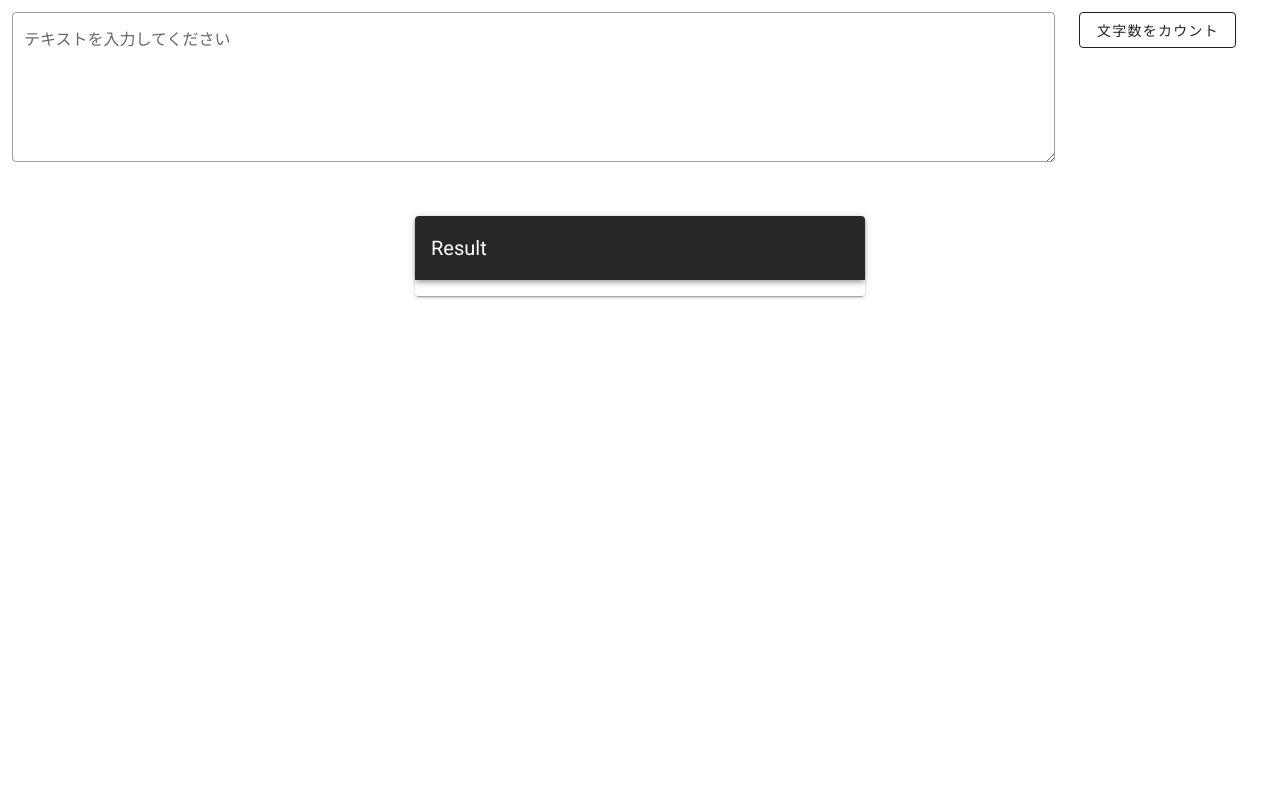
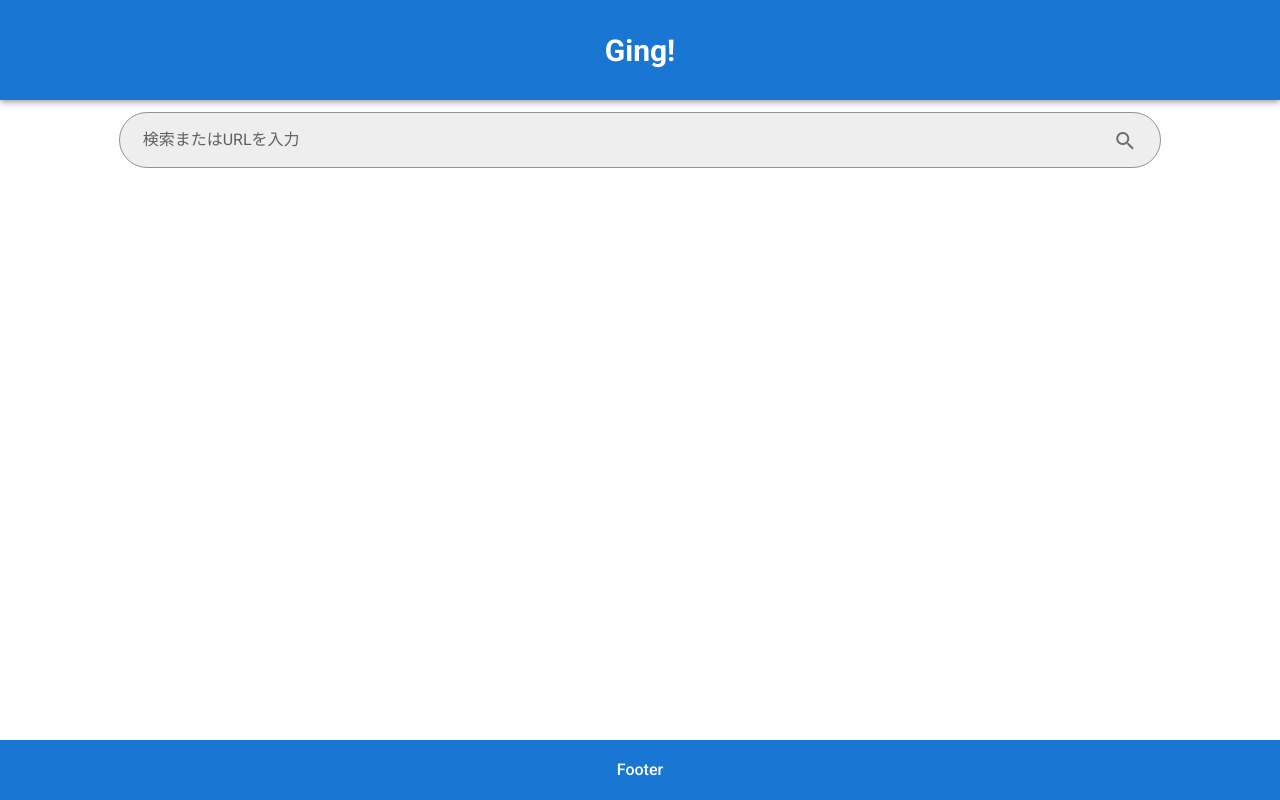
Before and after one commit to peartrees/Web_Search_App, a Vue app in the folder frontend/: page / in a window 1280 px wide. Built offline with nearby package versions, Linux system fonts and the light colour scheme.

Commit message:
front modified

```diff
--- a/frontend/package.json
+++ b/frontend/package.json
@@ -9,6 +9,7 @@
   },
   "dependencies": {
     "core-js": "^3.6.5",
+    "googleapis": "^89.0.0",
     "vue": "^2.6.11",
     "vue-router": "^3.2.0",
     "vuetify": "^2.4.0",
--- a/frontend/src/App.vue
+++ b/frontend/src/App.vue
@@ -1,52 +1,34 @@
 <template>
   <v-app>
+    <v-app-bar color="primary" dark absolute app height="100">
+      <v-toolbar-title class="flex text-center" ><h2>Ging!</h2></v-toolbar-title>
+      <!-- <v-btn outlined>Button</v-btn> -->
+    </v-app-bar>
+    <v-footer color="primary" dark absolute app>
+      <v-col class="font-weight-medium text-center" cols=12>Footer</v-col>
+    </v-footer>
+    <v-main>
       <v-container fluid>
           <v-row align="start" justify="center">
           <v-col cols="10">
-          <v-textarea
+          <v-text-field
             outlined
+            rounded=True
+            append-icon="mdi-magnify"
+            background-color="grey lighten-3"
+            v-model="InputText"
+            @click:append="SendData"
+            label="検索またはURLを入力"
             name="input-7-4"
-          label="テキストを入力してください"
-          v-model="InputText"
-        ></v-textarea>
-        </v-col>
-        <v-col cols="2">
-          <v-btn outlined @click="SendData"> 文字数をカウント </v-btn>
-        </v-col>
-      </v-row>
-
-      <v-row align="start" justify="center">
-        <v-col cols="6">
-        <v-card
-          max-width="450"
-          class="mx-auto"
-        >
-          <v-toolbar
-            dark
-          >
-            <v-toolbar-title>Result</v-toolbar-title>
-          </v-toolbar>
-
-          <v-list three-line>
-            <template v-for="(item, index) in items">
-              <v-list-item
-                :key="item.title"
-              >
-                <v-list-item-content>
-                  <v-list-item-title >{{ item.count }}文字です</v-list-item-title>
-                  <v-list-item-subtitle> {{ item.text }} </v-list-item-subtitle>
-                </v-list-item-content>
-              </v-list-item>
-              <v-divider
-                :key="index"
-                :inset="item.inset"
-              ></v-divider>
-            </template>
-          </v-list>
-        </v-card>
+            type="text">
+            <!-- <template v-slot:append-outer>
+              <v-btn color="primary">検索</v-btn>
+            </template> -->
+          </v-text-field>
           </v-col>
         </v-row>
       </v-container>
+    </v-main>
   </v-app>
 </template>
 
```
Also changed, not shown: 15 other files (tests, documents, lock files or other folders). Lines whose indentation alone changed are shown as unchanged.
